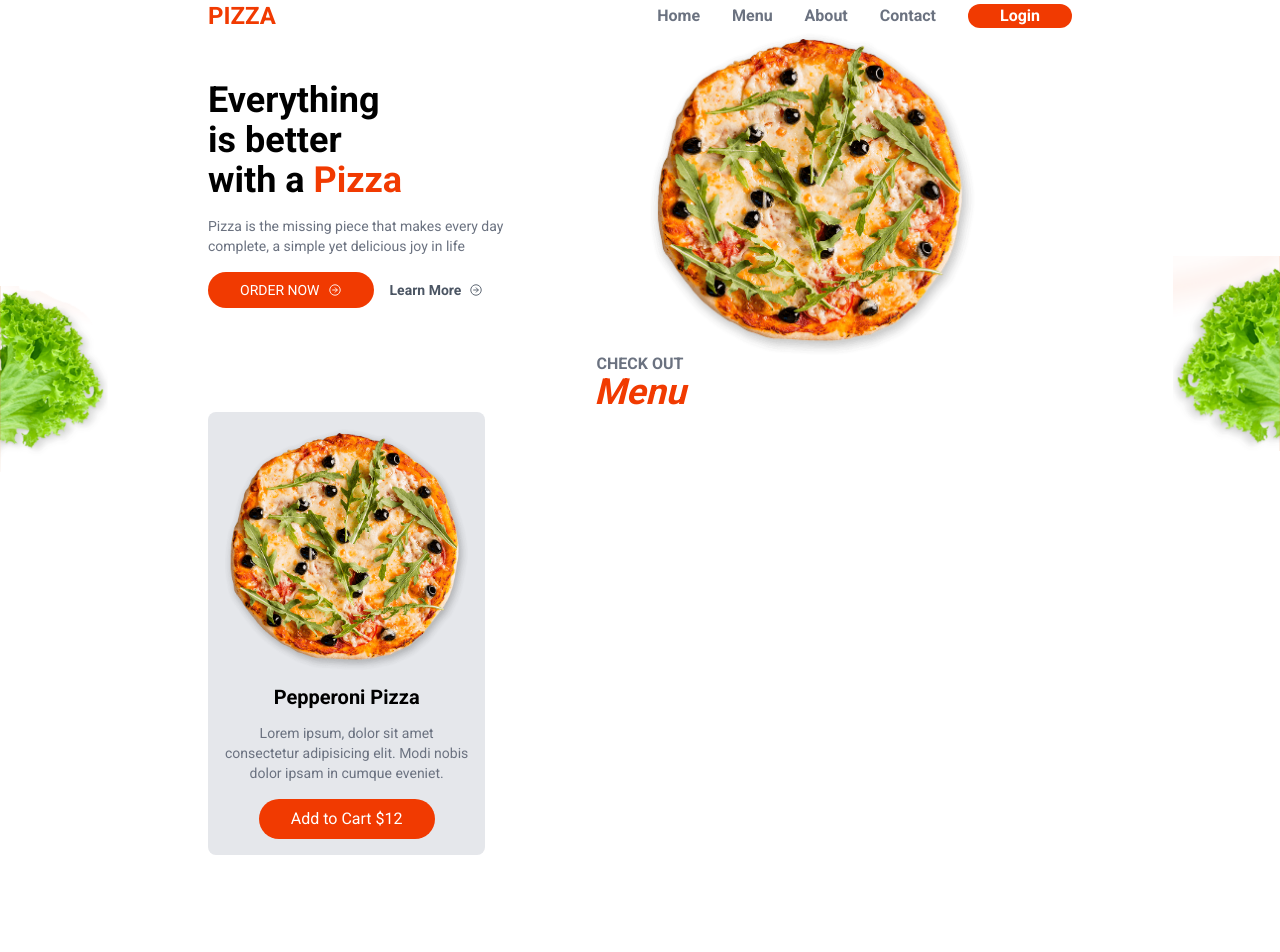
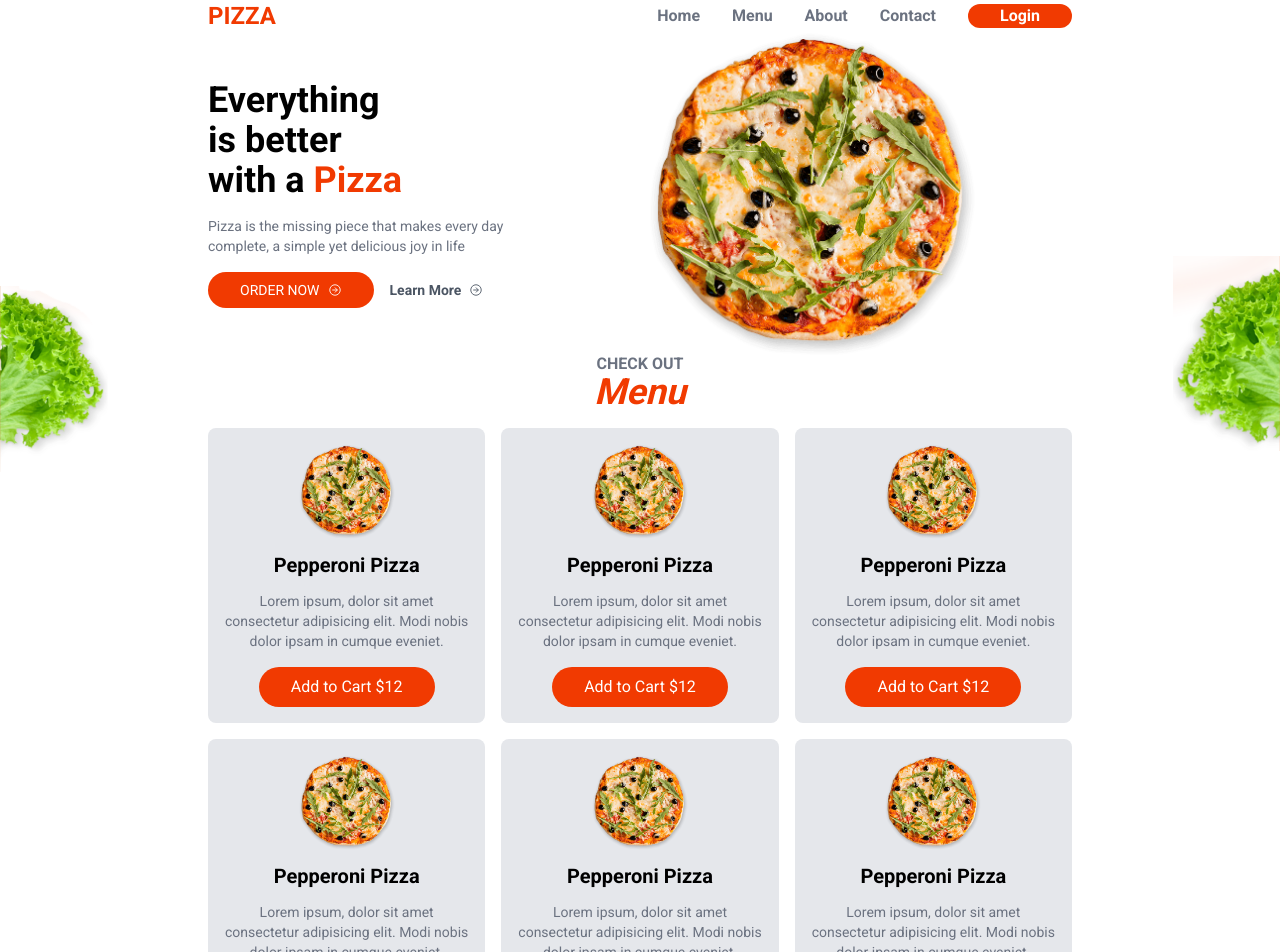
Before and after one commit to hasan814/OrderingFood, a Next.js app: page / in a window 1280 px wide. Shown: the top 952 px of the page. Built offline with nearby package versions, Linux system fonts and the light colour scheme.

Commit message:
Finished Card Section

```diff
--- a/src/components/modules/Card.tsx
+++ b/src/components/modules/Card.tsx
@@ -1,9 +1,18 @@
 import React from "react";
+import Image from "next/image";
 
 const Card = () => {
   return (
-    <div className="bg-gray-200 p-4 rounded-lg text-center">
-      <img src="/pizza.png" alt="pizza" />
+    <div className="bg-gray-200 p-4 rounded-lg text-center group hover:bg-white hover:shadow-md hover:shadow-black/25 transition-all">
+      <div className="text-center">
+        <Image
+          src="/pizza.png"
+          alt="pizza"
+          width={96}
+          height={96}
+          className="block mx-auto"
+        />
+      </div>
       <h4 className="font-semibold text-xl my-3">Pepperoni Pizza</h4>
       <p className="text-gray-500 text-sm">
         Lorem ipsum, dolor sit amet consectetur adipisicing elit. Modi nobis
--- a/src/components/modules/Menu.tsx
+++ b/src/components/modules/Menu.tsx
@@ -4,7 +4,7 @@ import Card from "./Card";
 const Menu = () => {
   return (
     <section className="">
-      <div className="absolute h-full left-0 right-0 w-full justify-start">
+      <div className="absolute left-0 right-0 w-full justify-start">
         <div className="absolute left-0 -top-[70px] text-left -z-10">
           <Image src={"/sallad1.png"} width={109} height={189} alt="sallad" />
         </div>
@@ -12,7 +12,7 @@ const Menu = () => {
           <Image src={"/sallad2.png"} alt="sallad2" width={107} height={195} />
         </div>
       </div>
-      <div className="text-center">
+      <div className="text-center mb-4">
         <h3 className="uppercase text-gray-500 font-semibold leading-4">
           Check Out
         </h3>
@@ -20,6 +20,11 @@ const Menu = () => {
       </div>
       <div className="grid grid-cols-3 gap-4">
         <Card />
+        <Card />
+        <Card />
+        <Card />
+        <Card />
+        <Card />
       </div>
     </section>
   );
```
